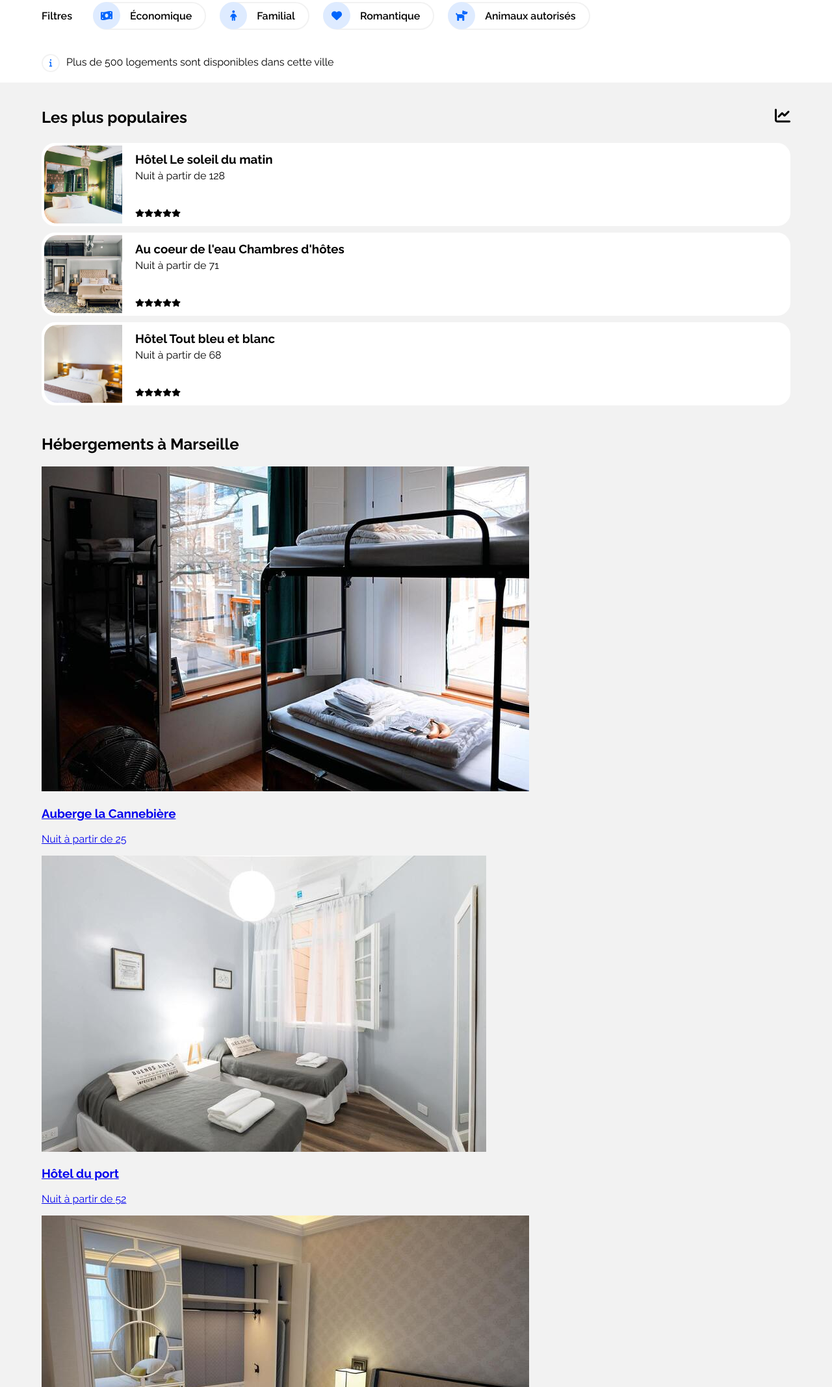
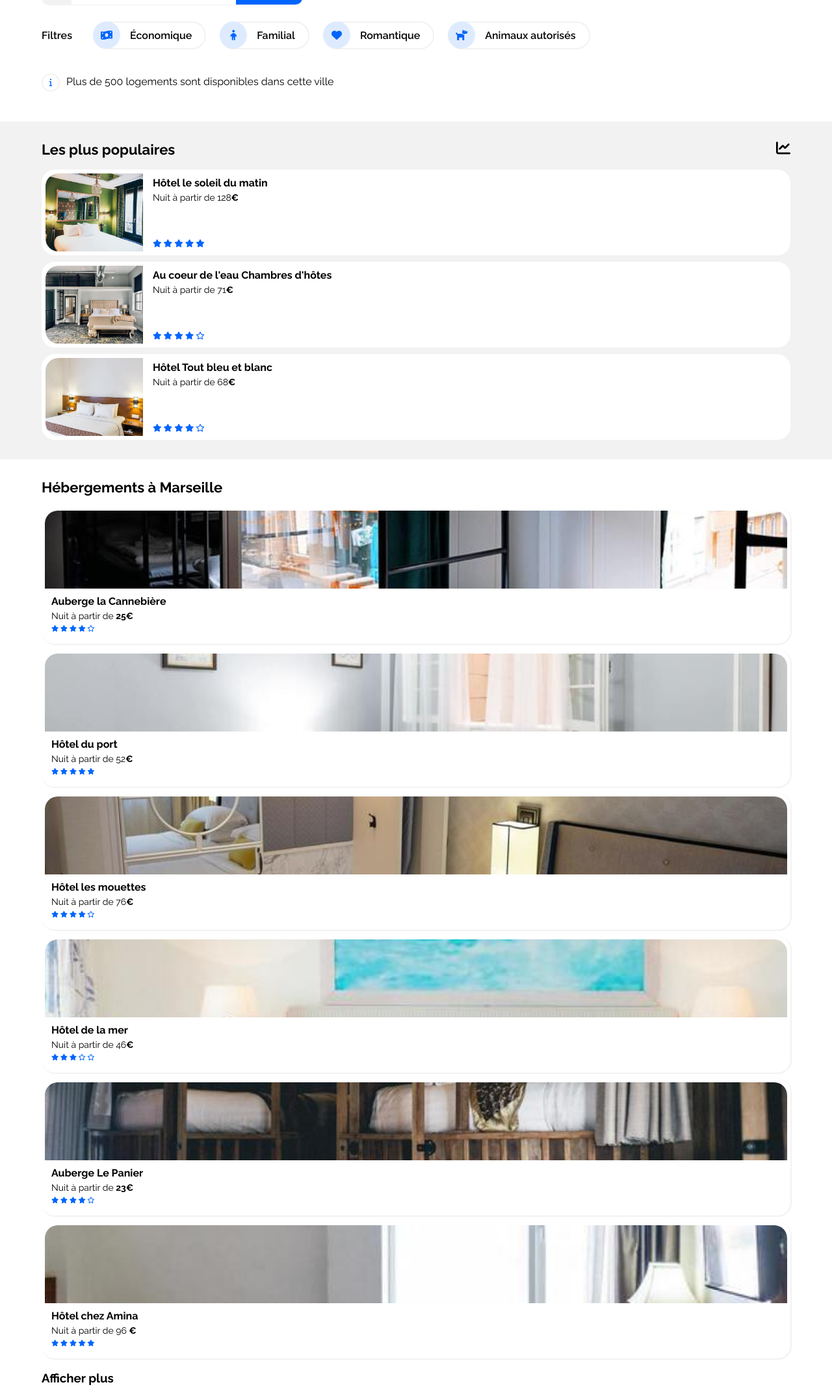
Before and after one commit to Rabibocheur/Transformez-une-maquette-en-site-web-avec-HTML-CSS, a plain HTML site: page index.html in a window 1280 px wide. Shown: the part 250-2385 px from the top of the page at 65% size. Drawn offline with Linux system fonts and the light colour scheme.

Commit message:
Ajout de la version mobile + header desktop

```diff
--- a/index.html
+++ b/index.html
@@ -1,14 +1,18 @@
 <!DOCTYPE html>
 <html lang="fr">
-
   <head>
     <meta charset="UTF-8" />
     <meta name="viewport" content="width=device-width, initial-scale=1.0" />
     <link rel="stylesheet" href="style.css" />
     <link rel="preconnect" href="https://fonts.gstatic.com" />
-  <link href="https://fonts.googleapis.com/css2?family=Raleway:wght@200;300;400;500;600;700;800&display=swap"
-    rel="stylesheet" />
-  <script src="https://kit.fontawesome.com/7a0f0d6266.js" crossorigin="anonymous"></script>
+    <link
+      href="https://fonts.googleapis.com/css2?family=Raleway:wght@200;300;400;500;600;700;800&display=swap"
+      rel="stylesheet"
+    />
+    <script
+      src="https://kit.fontawesome.com/7a0f0d6266.js"
+      crossorigin="anonymous"
+    ></script>
     <title>Réservia</title>
   </head>
 
@@ -25,6 +29,7 @@
         </ul>
       </nav>
       <section>
+        <div class="bloc-page bloc-section">
           <!--presentation-->
           <div id="presentation">
             <h2>Trouvez votre hébergement pour des vacances de rêve</h2>
@@ -35,7 +40,9 @@
             <form action="#">
               <span><i class="fas fa-map-marker-alt"></i></span>
               <input type="text" value="Marseille, France" />
-          <button type="submit" id="ico-search"><i class="fas fa-search"></i></button>
+              <button type="submit" id="ico-search">
+                <i class="fas fa-search"></i>
+              </button>
               <button type="submit" id="search-word">Rechercher</button>
             </form>
           </div>
@@ -43,10 +50,22 @@
           <div id="filters">
             <p>Filtres</p>
             <ul>
-          <li><span class="ico-f"><i class="fas fa-money-bill-wave"></i></span><a>Économique</a></li>
-          <li><span class="ico-f"><i class="fas fa-child"></i></span><a>Familial</a></li>
-          <li><span class="ico-f"><i class="fas fa-heart"></i></span><a>Romantique</a></li>
-          <li><span class="ico-f"><i class="fas fa-dog"></i></span><a>Animaux autorisés</a></li>
+              <li>
+                <span class="ico-f"><i class="fas fa-money-bill-wave"></i></span
+                ><a>Économique</a>
+              </li>
+              <li>
+                <span class="ico-f"><i class="fas fa-child"></i></span
+                ><a>Familial</a>
+              </li>
+              <li>
+                <span class="ico-f"><i class="fas fa-heart"></i></span
+                ><a>Romantique</a>
+              </li>
+              <li>
+                <span class="ico-f"><i class="fas fa-dog"></i></span
+                ><a>Animaux autorisés</a>
+              </li>
             </ul>
           </div>
           <!--info-->
@@ -55,6 +74,7 @@
               <span id="ico-info"><i class="fas fa-info"></i></span>
               Plus de 500 logements sont disponibles dans cette ville
             </p>
+          </div>
         </div>
       </section>
     </header>
@@ -65,70 +85,155 @@
       <section id="lodging">
         <!--article lodging-marseille-->
         <article id="lodging-marseille">
+          <div class="bloc-page bloc-section">
             <h2>Hébergements à Marseille</h2>
             <a href="#">
               <img src="images/hebergements/aubergeLaCannebiere.jpg" alt="" />
+              <div class="lodging-marseille-title">
                 <h3>Auberge la Cannebière</h3>
-          <p>Nuit à partir de 25</p>
+                <p>Nuit à partir de <strong>25€</strong></p>
+                <span>
+                  <i class="fas fa-star"></i>
+                  <i class="fas fa-star"></i>
+                  <i class="fas fa-star"></i>
+                  <i class="fas fa-star"></i>
+                  <i class="far fa-star"></i>
+                </span>
+              </div>
             </a>
             <a href="#">
               <img src="images/hebergements/hotelDuPort.jpg" alt="" />
+              <div class="lodging-marseille-title">
                 <h3>Hôtel du port</h3>
-          <p>Nuit à partir de 52</p>
+                <p>Nuit à partir de 52<strong>€</strong></p>
+                <span>
+                  <i class="fas fa-star"></i>
+                  <i class="fas fa-star"></i>
+                  <i class="fas fa-star"></i>
+                  <i class="fas fa-star"></i>
+                  <i class="fas fa-star"></i>
+                </span>
+              </div>
             </a>
             <a href="#">
               <img src="images/hebergements/hotelLesMouettes.jpg" alt="" />
+              <div class="lodging-marseille-title">
                 <h3>Hôtel les mouettes</h3>
-          <p>Nuit à partir de 76</p>
+                <p>Nuit à partir de 76<strong>€</strong></p>
+                <span>
+                  <i class="fas fa-star"></i>
+                  <i class="fas fa-star"></i>
+                  <i class="fas fa-star"></i>
+                  <i class="fas fa-star"></i>
+                  <i class="far fa-star"></i>
+                </span>
+              </div>
             </a>
             <a href="#">
               <img src="images/hebergements/hotelDeLaMer.jpg" alt="" />
+              <div class="lodging-marseille-title">
                 <h3>Hôtel de la mer</h3>
-          <p>Nuit à partir de 46</p>
+                <p>Nuit à partir de 46<strong>€</strong></p>
+                <span>
+                  <i class="fas fa-star"></i>
+                  <i class="fas fa-star"></i>
+                  <i class="fas fa-star"></i>
+                  <i class="far fa-star"></i>
+                  <i class="far fa-star"></i>
+                </span>
+              </div>
             </a>
             <a href="#">
               <img src="images/hebergements/aubergeLePanier.jpg" alt="" />
+              <div class="lodging-marseille-title">
                 <h3>Auberge Le Panier</h3>
-          <p>Nuit à partir de 23</p>
+                <p>Nuit à partir de <strong>23€</strong></p>
+                <span>
+                  <i class="fas fa-star"></i>
+                  <i class="fas fa-star"></i>
+                  <i class="fas fa-star"></i>
+                  <i class="fas fa-star"></i>
+                  <i class="far fa-star"></i>
+                </span>
+              </div>
             </a>
             <a href="#">
               <img src="images/hebergements/hotelChezAmina.jpg" alt="" />
+              <div class="lodging-marseille-title">
                 <h3>Hôtel chez Amina</h3>
-          <p>Nuit à partir de 96</p>
+                <p>Nuit à partir de 96 <strong>€</strong></p>
+                <span>
+                  <i class="fas fa-star"></i>
+                  <i class="fas fa-star"></i>
+                  <i class="fas fa-star"></i>
+                  <i class="fas fa-star"></i>
+                  <i class="fas fa-star"></i>
+                </span>
+              </div>
             </a>
-        <p>Afficher plus</p>
+            <h3>Afficher plus</h3>
+          </div>
         </article>
         <!--aside lodging-popular-->
         <article id="lodging-popular">
+          <div class="bloc-page bloc-section">
             <h2>Les plus populaires<i class="fas fa-chart-line"></i></h2>
+            <div id="link-popular">
               <a href="#">
-          <img src="images/hebergements/hotelLeSoleilDuMatin.jpg" alt="" />
-          <div>
-            <h3>Hôtel Le soleil du matin</h3>
-            <p>Nuit à partir de 128</p>
-            <span></span>
+                <img
+                  src="images/hebergements/hotelLeSoleilDuMatin.jpg"
+                  alt=""
+                />
+                <div class="popular-title">
+                  <h3>Hôtel le soleil du matin</h3>
+                  <p>Nuit à partir de 128<strong>€</strong></p>
+                  <span>
+                    <i class="fas fa-star"></i>
+                    <i class="fas fa-star"></i>
+                    <i class="fas fa-star"></i>
+                    <i class="fas fa-star"></i>
+                    <i class="fas fa-star"></i>
+                  </span>
                 </div>
               </a>
               <a href="#">
                 <img src="images/hebergements/coeurDeLeau.jpg" alt="" />
-          <div>
+                <div class="popular-title">
                   <h3>Au coeur de l'eau Chambres d'hôtes</h3>
-            <p>Nuit à partir de 71</p>
-            <span></span>
+                  <p>Nuit à partir de 71<strong>€</strong></p>
+                  <span>
+                    <i class="fas fa-star"></i>
+                    <i class="fas fa-star"></i>
+                    <i class="fas fa-star"></i>
+                    <i class="fas fa-star"></i>
+                    <i class="far fa-star"></i>
+                  </span>
                 </div>
               </a>
               <a href="#">
-          <img src="images/hebergements/hotelToutBleuEtBlanc.jpg" alt="" />
-          <div>
+                <img
+                  src="images/hebergements/hotelToutBleuEtBlanc.jpg"
+                  alt=""
+                />
+                <div class="popular-title">
                   <h3>Hôtel Tout bleu et blanc</h3>
-            <p>Nuit à partir de 68</p>
-            <span></span>
+                  <p>Nuit à partir de 68<strong>€</strong></p>
+                  <span>
+                    <i class="fas fa-star"></i>
+                    <i class="fas fa-star"></i>
+                    <i class="fas fa-star"></i>
+                    <i class="fas fa-star"></i>
+                    <i class="far fa-star"></i>
+                  </span>
                 </div>
               </a>
+            </div>
+          </div>
         </article>
       </section>
       <!--section activities-->
       <section id="activities">
+        <div class="bloc-page bloc-section">
           <h2>Activités à Marseille</h2>
           <article>
             <a href="#">
@@ -166,35 +271,37 @@
               <h3>Parc Longchamp</h3>
             </a>
           </article>
+        </div>
       </section>
     </main>
     <!-- #end main -->
     <!-- #footer -->
     <footer>
-    <div>
+      <div class="bloc-page bloc-section">
+        <section>
           <h3>A propos</h3>
           <ul>
             <li>Fonctionnement du site</li>
             <li>Conditions générales de vente</li>
             <li>Données et confidentialité</li>
           </ul>
-    </div>
-    <div>
+        </section>
+        <section>
           <h3>Nos hébergements</h3>
           <ul>
             <li>Charte qualité</li>
             <li>Soumettre votre hôtel</li>
           </ul>
-    </div>
-    <div>
+        </section>
+        <section>
           <h3>Assistance</h3>
           <ul>
             <li>Centre d'aide</li>
             <li>Nous contacter</li>
           </ul>
+        </section>
       </div>
     </footer>
     <!-- #end footer -->
   </body>
-
 </html>
--- a/style.css
+++ b/style.css
@@ -1,17 +1,18 @@
 body {
   width: auto;
-  min-width: 350px;
   margin: auto;
+  min-width: 360px;
+
   font-family: Raleway;
 }
-
-/* HEADER */
-
-header section, #lodging article{
+.bloc-page {
   width: 90%;
   margin: auto;
 }
-
+.bloc-section {
+  padding: 30px 0 30px 0;
+}
+/* HEADER */
 /* NAVIGATION */
 nav {
   width: 100%;
@@ -60,98 +61,98 @@ nav li a:hover {
 /* END NAVIGATION */
 
 /* PRESENTATION */
-#presentation h2{
+#presentation h2 {
   font-size: 22px;
   font-weight: 700;
 }
-#presentation h3{
+#presentation h3 {
   font-size: 16px;
   font-weight: 400;
 }
 /* END PRESENTATION */
 
 /* SEARCH */
-form{
+form {
   position: relative;
   display: flex;
   max-width: 375px;
   height: 45px;
 }
-form span{
+form span {
   width: 45px;
   display: flex;
   flex-direction: column;
   justify-content: center;
   text-align: center;
 
-  background-color: #F2F2F2;
+  background-color: #f2f2f2;
   border-radius: 10px 0 0 10px;
 }
-form input{
+form input {
   flex-grow: 2;
   padding-left: 15px;
-  border: 1px solid #F2F2F2;
+  border: 1px solid #f2f2f2;
   border-radius: 0 10px 10px 0;
   font-weight: 600;
 }
-form button{
+form button {
   width: 45px;
   height: 45px;
 
   position: absolute;
-  top:0;
+  top: 0;
   right: 0;
 
   border: 0;
   border-radius: 10px;
 
-  background-color: #0065FC;
+  background-color: #0065fc;
   color: white;
   font-weight: 600;
 }
-#search-word{
+#search-word {
   display: none;
 }
 /* END SEARCH */
 
 /* FILTERS */
-#filters{
+#filters {
   display: flex;
   flex-wrap: wrap;
   align-items: baseline;
   margin-top: 20px;
 }
-#filters p, #filters li{
+#filters p,
+#filters li {
   font-size: 16px;
   font-weight: 600;
 }
-#filters p{
- margin: 0;
- margin-right: 1em;
- margin-bottom: 10px;
+#filters p {
+  margin: 0;
+  margin-right: 1em;
+  margin-bottom: 10px;
 }
-#filters ul{
+#filters ul {
   display: flex;
   flex-wrap: wrap;
-
 
   list-style-type: none;
   padding-left: 0;
   margin-top: 0;
 }
-#filters ul li{
+#filters ul li {
   display: flex;
   position: relative;
   padding: 0;
   margin: 5px;
   margin-left: 1em;
 }
-#filters ul a{
+#filters ul a {
   padding: 10px 20px 10px 55px;
-  border: 2px solid #F2F2F2;
+  border: 2px solid #f2f2f2;
   border-radius: 40px;
 }
-.ico-f{
+.ico-f {
   display: flex;
   flex-direction: column;
   justify-content: center;
@@ -165,17 +166,17 @@ form button{
   padding: 10px;
 
   border-radius: 40px;
-  background-color: #DEEBFF;
-  color: #0065FC;
+  background-color: #deebff;
+  color: #0065fc;
 }
 /* END FILTERS */
 
 /* INFO */
-#info p{
+#info p {
   display: flex;
   align-items: baseline;
 }
-#ico-info{
+#ico-info {
   display: flex;
   flex-direction: column;
   justify-content: center;
@@ -189,16 +190,15 @@ form button{
   margin-right: 10px;
   padding: 2px;
 
-  border: 2px solid #F2F2F2;
+  border: 2px solid #f2f2f2;
   border-radius: 40px;
   font-size: 12px;
-  color: #0065FC;
+  color: #0065fc;
 }
 /* END INFO */
 
 /* HEADER RESPONSIVE */
 @media screen and (min-width: 600px) {
-
   /* NAV */
   nav {
     width: 90%;
@@ -233,24 +233,24 @@ form button{
   /*****/
 
   /* SEARCH */
-  form{
+  form {
     position: initial;
-    border: 1px solid #F2F2F2;
+    border: 1px solid #f2f2f2;
     border-radius: 10px;
     max-width: 400px;
   }
-  form input{
-    border:0;
+  form input {
+    border: 0;
   }
-  form button{
+  form button {
     position: initial;
     border-radius: 0px 10px 10px 0;
     flex-grow: 2;
   }
-  #ico-search{
+  #ico-search {
     display: none;
   }
-  #search-word{
+  #search-word {
     display: initial;
   }
   /******/
@@ -258,64 +258,151 @@ form button{
 /* END HEADER RESPONSIVE */
 /* END HEADER */
 
+/* MAIN */
+#lodging h2,
+#activities h2 {
+  font-size: 22px;
+  font-weight: 700;
+  margin-top: 0;
+}
 /* LODGING */
-/* LODGING POPULAR */
-#lodging{
-  background-color: #F2F2F2;
+#lodging {
   display: flex;
   flex-direction: column;
 }
-#lodging-popular{
-  padding: 20px;
-  display: flex;
-  flex-direction: column;
+.lodging-marseille-title h3,
+.popular-title h3 {
+  margin: 0;
+  font-size: 16px;
 }
-#lodging-popular h2{
+.lodging-marseille-title p,
+.popular-title p {
+  font-size: 14px;
+  margin: 0;
+  margin-top: 5px;
+}
+/* LODGING POPULAR */
+#lodging-popular {
+  background-color: #f2f2f2;
+}
+#lodging-popular h2 {
   display: flex;
   justify-content: space-between;
 }
-#lodging-popular img{
-  width: 120px;
+#link-popular a {
+  display: flex;
+
   height: 120px;
-  object-fit: cover;
-  float: left;
-  border-radius: 20px 0 0 20px;
-}
-#lodging-popular a{
-  display: flex;
-  height: 120px;
-  margin: 5px 0 5px 0;
-  padding: 3px;
+  padding: 5px;
+  margin-top: 10px;
 
   text-decoration: none;
   border: 1px solid white;
+  border-radius: 20px;
+
   background-color: white;
-  border-radius: 20px;
-  color: black
+  color: black;
 }
-#lodging-popular div{
+#link-popular a img {
+  float: left;
+  object-fit: cover;
+  width: 120px;
+  height: 120px;
+  min-width: 150px;
+  border-radius: 20px 0 0 20px;
+}
+.popular-title {
   position: relative;
-  margin: 10px 20px 10px 20px;
+  margin: 5px;
+  padding-left: 10px;
 }
-#lodging-popular div h3{
-  margin: 0;
-}
-#lodging-popular div p{
-  margin-top: 5px;
-}
-#lodging span {
+.popular-title span {
   position: absolute;
   bottom: 0;
-  width: 70px;
-  height: 1.5ex;
-  background-image: url('images/logo/star-solid.svg');
-  background-repeat: repeat-x;
+
+  color: #0065fc;
+  font-size: 12px;
 }
 /* END LODGING POPULAR */
 
 /* LODGING MARSEILLE */
-#lodging-marseille{
+#lodging-marseille {
   order: 2;
 }
+#lodging-marseille a {
+  display: flex;
+  flex-direction: column;
+
+  height: 200px;
+  padding: 5px;
+  margin-top: 10px;
+
+  text-decoration: none;
+  color: black;
+  border-radius: 20px;
+  box-shadow: 1px 1px 1px 1px#f2f2f2;
+}
+#lodging-marseille a img {
+  height: 120px;
+  object-fit: cover;
+  border-radius: 20px 20px 0px 0px;
+}
+.lodging-marseille-title {
+  height: 100%;
+  margin: 10px;
+  margin-bottom: 0;
+}
+.lodging-marseille-title span {
+  color: #0065fc;
+  font-size: 10px;
+}
 /* END LODGING MARSEILLE */
+
+/* LODGING RESPONSIVE */
+
 /* END LODGING */
+
+/* ACTIVITIES */
+#activities article {
+  margin-top: 20px;
+  border-radius: 20px;
+  box-shadow: 2px 2px 2px 2px#f2f2f2;
+}
+#activities a {
+  display: flex;
+  flex-direction: column;
+
+  text-decoration: none;
+  color: black;
+}
+#activities a img {
+  object-fit: cover;
+  height: 130px;
+  border-radius: 20px 20px 0 0;
+}
+#activities a h3 {
+  margin-left: 20px;
+}
+/* END ACTIVITIES */
+
+/* FOOTER */
+footer {
+  background-color: #f2f2f2;
+  padding: 20px 0 20px 0;
+}
+footer section {
+  padding: 20px 0 20px 0;
+}
+footer section h3 {
+  margin: 0;
+  padding-bottom: 10px;
+}
+footer ul {
+  list-style-type: none;
+  padding-left: 0;
+  margin: 0;
+}
+footer ul li {
+  margin-top: 10px;
+}
+/* END FOOTER */
```
Lines whose indentation alone changed are shown as unchanged.
